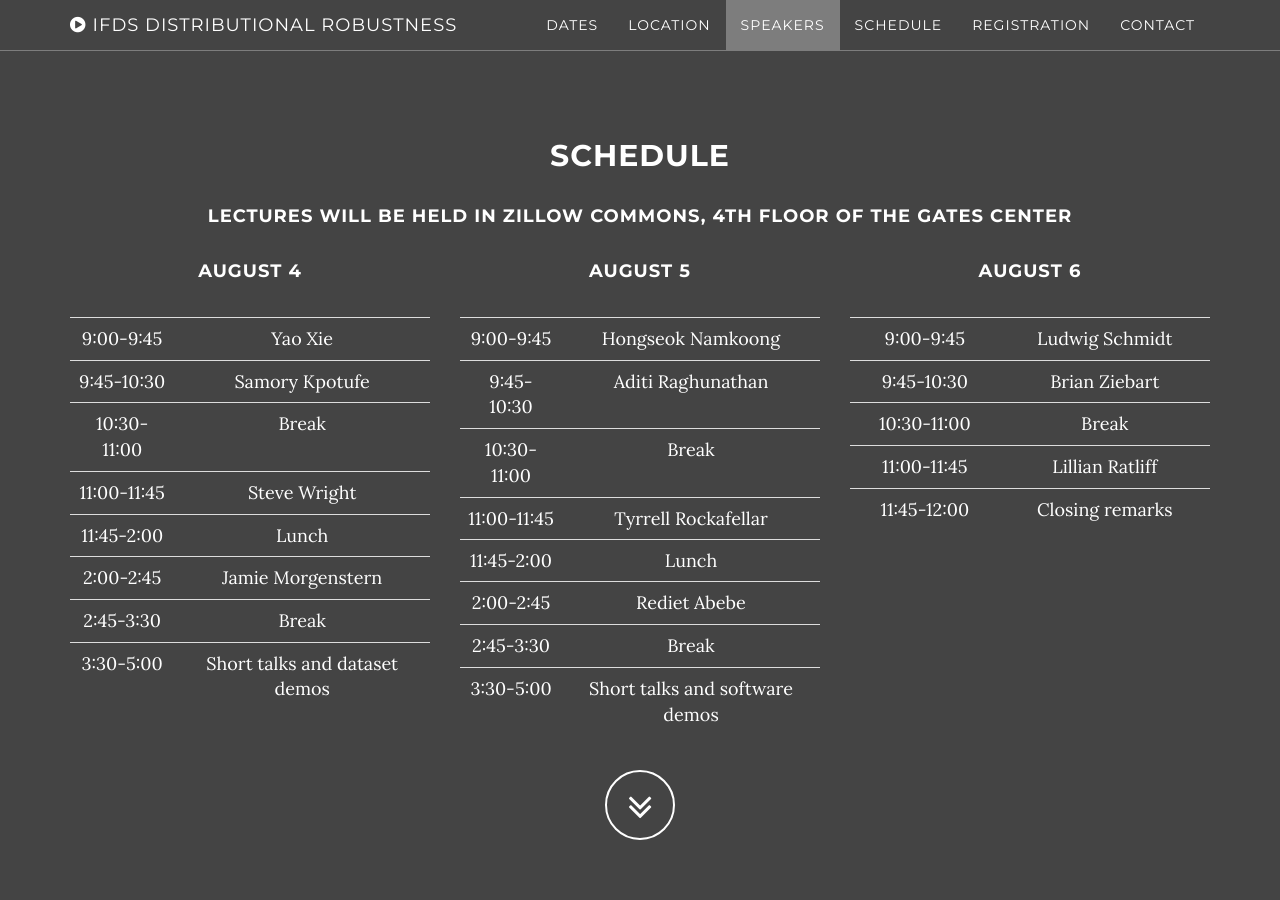
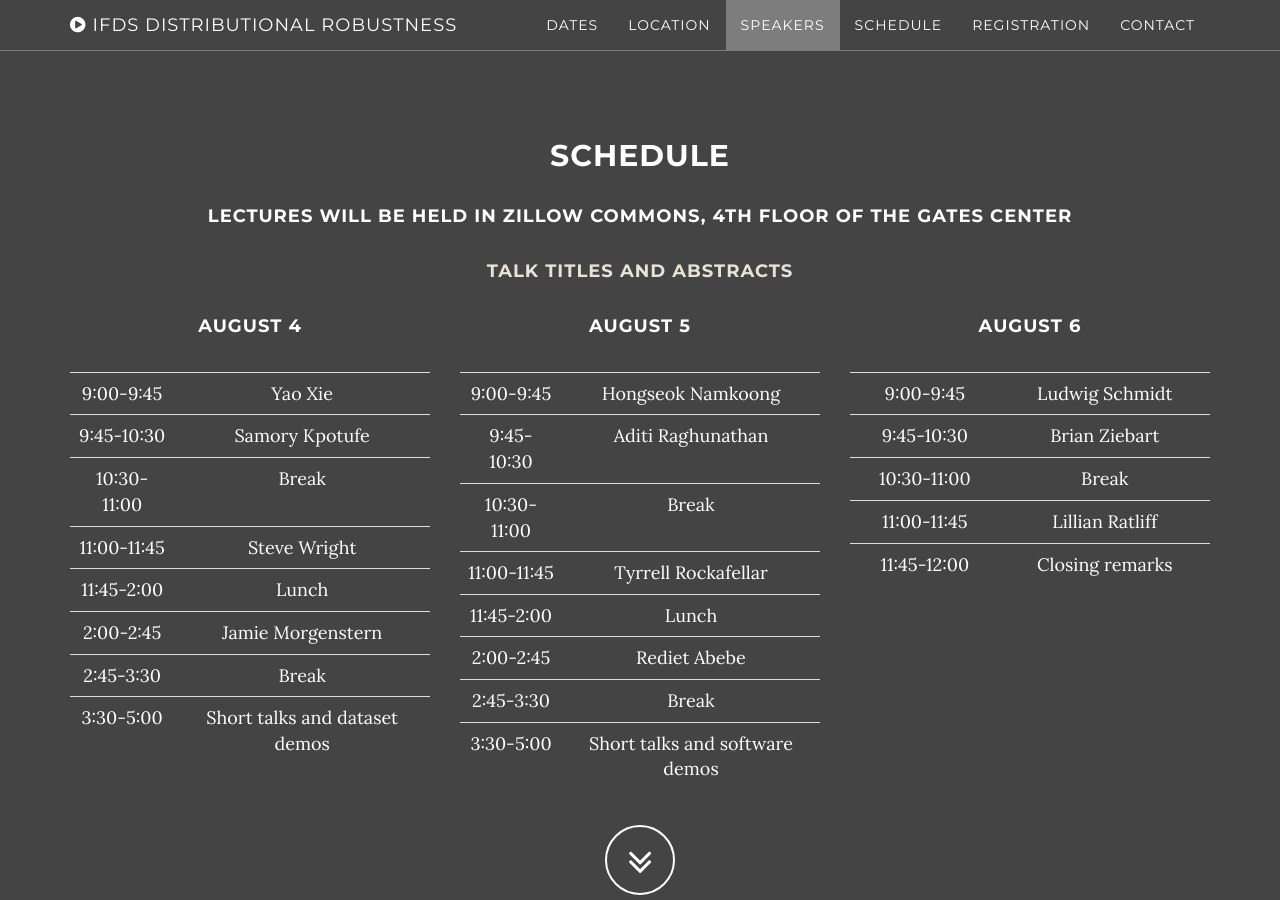
Before and after one commit to kgjamieson/ifds-workshop-2025, a Jekyll site: the page built from index.html, in a window 1280 px wide and 900 px high, scrolled down 3644 px. Built offline with Jekyll 4.4.1, drawn with Linux system fonts in a browser that asks for light colours.

Commit message:
Update schedule.html

```diff
--- a/_includes/schedule.html
+++ b/_includes/schedule.html
@@ -9,6 +9,10 @@
 <!--           <h4> Discussion sessions will be held in G04, ground floor of the Gates Center</h4> -->
 
 <!--           <h4> The final schedule will be posted soon </h4> -->
+
+          <h4><a href="img/drds22_abstracts.pdf">Talk titles and abstracts</a> </h4>
+
+
 
  <div class="row">
           <div class="col-md-4">
```
